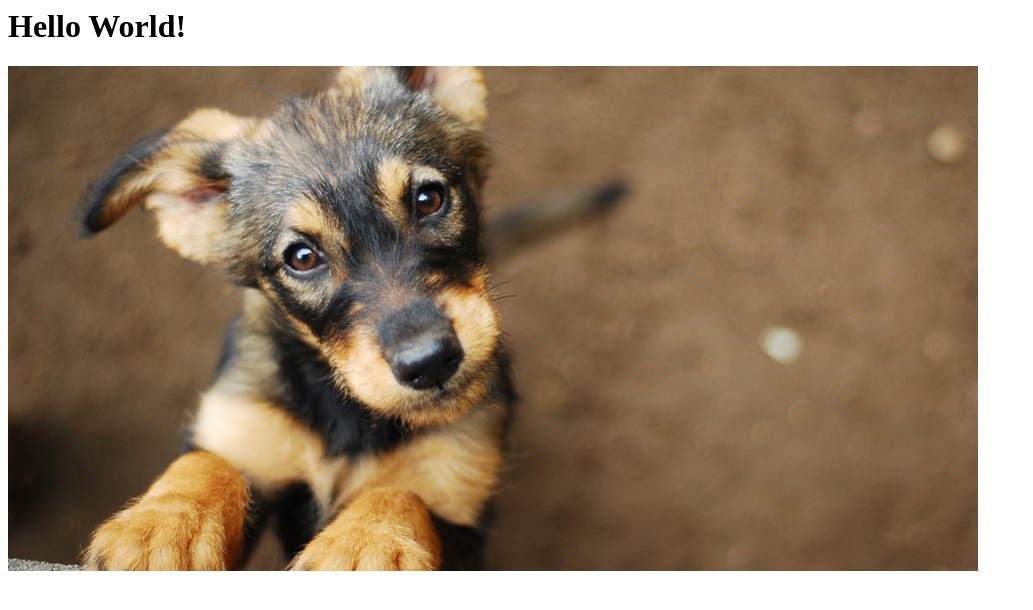
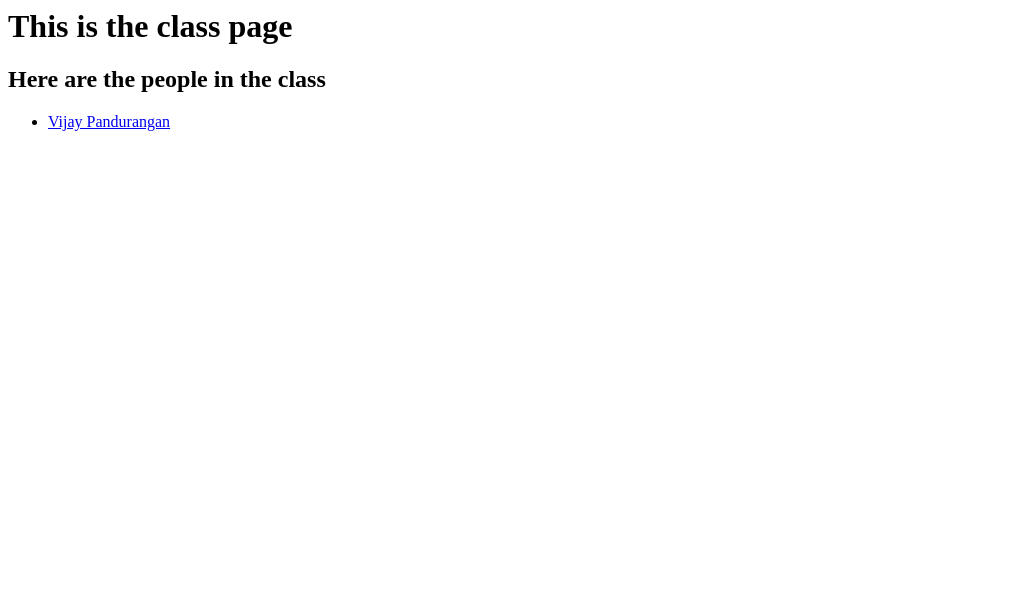
Before and after one commit to rdaneshjou/biods253-spring2021_test, a plain HTML site: page index.html in a window 1280 px wide. Shown: the whole page, without its empty margins (0-1033 px from the left). Drawn offline with Linux system fonts and the light colour scheme.

Commit message:
removed image and also set up link to people in the class  Please enter the commit message for your changes. Lines starting

```diff
--- a/index.html
+++ b/index.html
@@ -2,7 +2,11 @@
 <head>
 </head>
 <body>
-<h1> Hello World! </h1>
-<img src="image.jpg">
+<h1> This is the class page </h1>
+<h2> Here are the people in the class </h2>
+<ul>
+<li><a href="https:://www.vijayp.ca/">Vijay Pandurangan</a></li>
+</ul>
+
 </body>
 </html>
```
Also changed, not shown: image.jpg (deleted).
